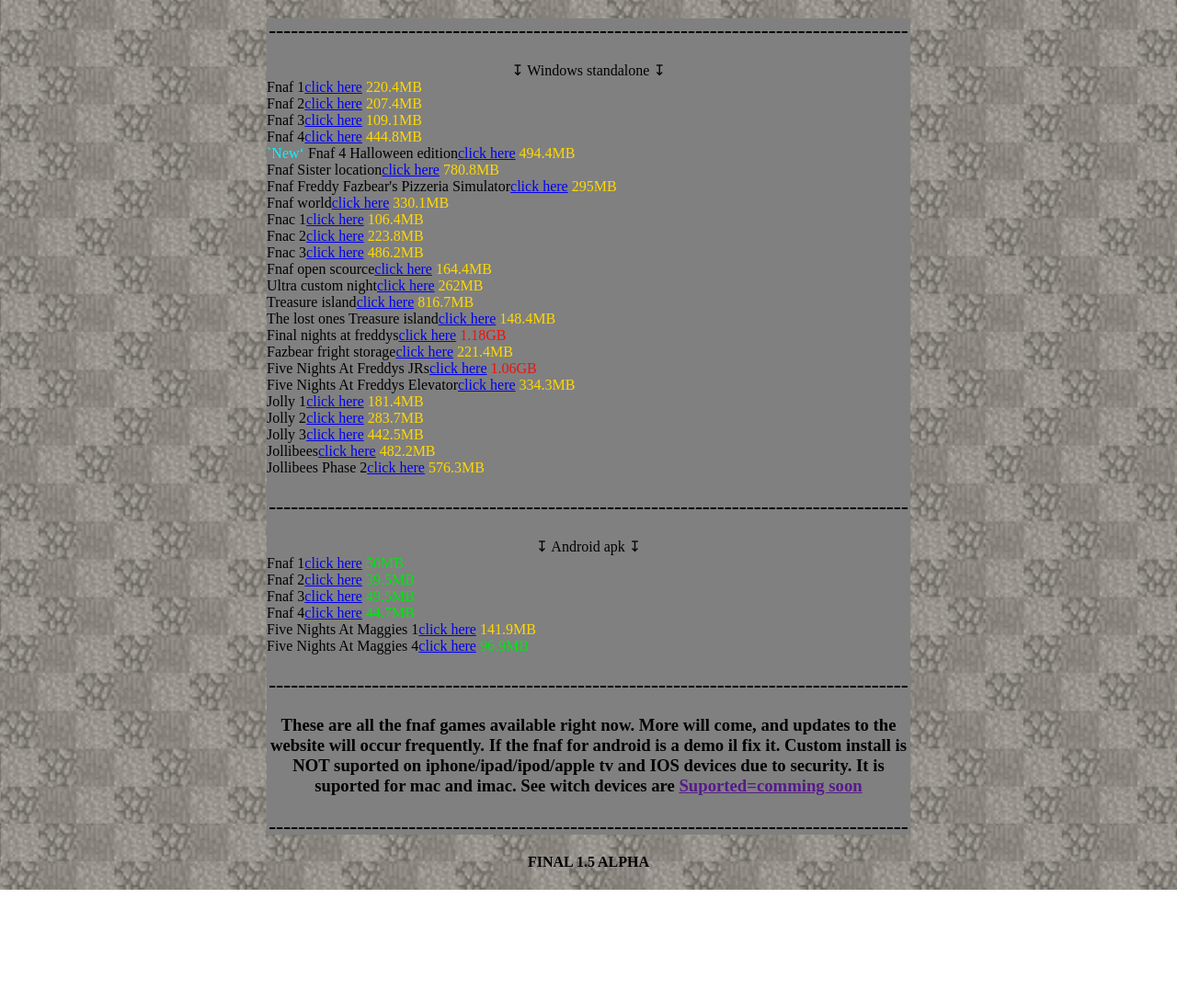
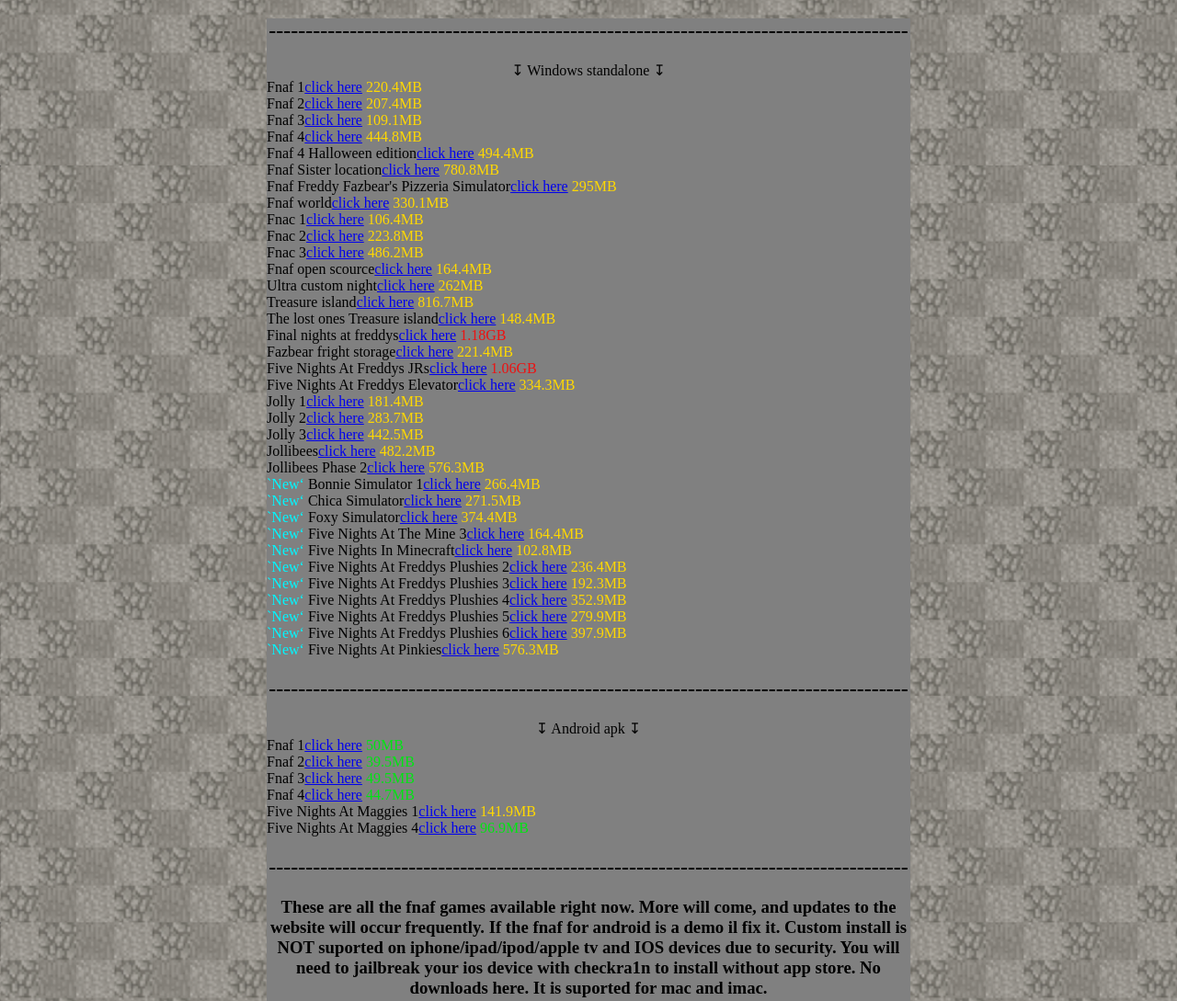
Before and after one commit to WEB-SNIFFER-123/FRG, a plain HTML site: page index.html in a window 1280 px wide. Shown: the top 1089 px of the page at 92% size. Before the commit the page ends 968 px from the top, so only its background shows below. Drawn offline with Linux system fonts and the light colour scheme.

Commit message:
Update index.html

```diff
--- a/index.html
+++ b/index.html
@@ -20,7 +20,7 @@
 
     <style>
         .Border_socket1 {
-            height: 888px;
+            height: 1103px;
             width: 700px;
             background: #808080;
             text-align: center;
@@ -89,7 +89,7 @@
                 <h7>Fnaf 4<a href="https://drive.google.com/file/d/1lf4D7grhVJPcxBCTd-YaYnpsHUyiMdq-/view?usp=sharing">click here</a></h7> <h10>444.8MB</h10>
             </div>
             <div align="left">
-                <h12>`New‘</h12> <h7>Fnaf 4 Halloween edition<a href="https://drive.google.com/file/d/1LOtYof7TDHN9inANzH7ivqYRuhFObvok/view?usp=sharing">click here</a></h7> <h10>494.4MB</h10>
+                <h7>Fnaf 4 Halloween edition<a href="https://drive.google.com/file/d/1LOtYof7TDHN9inANzH7ivqYRuhFObvok/view?usp=sharing">click here</a></h7> <h10>494.4MB</h10>
             </div>
             <div align="left">
                 <h7>Fnaf Sister location<a href="https://drive.google.com/file/d/1mDMGV1eQhOiv5yoNWiN8Of6yMrK8Vpgp/view?usp=sharing">click here</a></h7> <h10>780.8MB</h10>
@@ -148,6 +148,39 @@
             <div align="left">
                 <h7>Jollibees Phase 2<a href="https://drive.google.com/file/d/1R2fOP1ECVzoTxZS4JhgsazUiGiZyUSzK/view?usp=sharing">click here</a></h7> <h10>576.3MB</h10>
             </div>
+            <div align="left">
+                <h12>`New‘</h12> <h7>Bonnie Simulator 1<a href="https://drive.google.com/file/d/1n1LX5UqN5ENUd7hd02ygxvBPFy2-AWX8/view?usp=sharing">click here</a></h7> <h10>266.4MB</h10>
+            </div>
+            <div align="left">
+                <h12>`New‘</h12> <h7>Chica Simulator<a href="https://drive.google.com/file/d/1hPQgkzAsZQFJJpKwU5o0dx_kSGESctvp/view?usp=sharing">click here</a></h7> <h10>271.5MB</h10>
+            </div>
+            <div align="left">
+                <h12>`New‘</h12> <h7>Foxy Simulator<a href="https://drive.google.com/file/d/1t638Z5hujjXe4KmxSbg0B02dLhKv4tYP/view?usp=sharing">click here</a></h7> <h10>374.4MB</h10>
+            </div>
+            <div align="left">
+                <h12>`New‘</h12> <h7>Five Nights At The Mine 3<a href="https://drive.google.com/file/d/1kJQPq7M8amS7GCz5Gg08j4k02tIH05Eb/view?usp=sharing">click here</a></h7> <h10>164.4MB</h10>
+            </div>
+            <div align="left">
+                <h12>`New‘</h12> <h7>Five Nights In Minecraft<a href="https://drive.google.com/file/d/19sG_364epUYn6Di0u_H1MhJq2nWdtviC/view?usp=sharing">click here</a></h7> <h10>102.8MB</h10>
+            </div>
+            <div align="left">
+                <h12>`New‘</h12> <h7>Five Nights At Freddys Plushies 2<a href="https://drive.google.com/file/d/1Tt4QpkSLYh6gnSJ8iBOmM9w8MPx_0pYW/view?usp=sharing">click here</a></h7> <h10>236.4MB</h10>
+            </div>
+                <div align="left">
+                    <h12>`New‘</h12> <h7>Five Nights At Freddys Plushies 3<a href="https://drive.google.com/file/d/1b7JXA-Nfn1sQRClIRgRGcWeGtBd7u7ri/view?usp=sharing">click here</a></h7> <h10>192.3MB</h10>
+                </div>
+                <div align="left">
+                    <h12>`New‘</h12> <h7>Five Nights At Freddys Plushies 4<a href="https://drive.google.com/file/d/1fJDslqsaAz7QB-Roei1AdVe1NnVCZtoz/view?usp=sharing">click here</a></h7> <h10>352.9MB</h10>
+                </div>
+                <div align="left">
+                    <h12>`New‘</h12> <h7>Five Nights At Freddys Plushies 5<a href="https://drive.google.com/file/d/1CnGSwSs5m2uUg28nvme3-K3mbq76hRL_/view?usp=sharing">click here</a></h7> <h10>279.9MB</h10>
+                </div>
+                <div align="left">
+                    <h12>`New‘</h12> <h7>Five Nights At Freddys Plushies 6<a href="https://drive.google.com/file/d/1SHVCU0iFSq4NzRF-kfJJ-wuJxicjU4TW/view?usp=sharing">click here</a></h7> <h10>397.9MB</h10>
+                </div>
+                <div align="left">
+                    <h12>`New‘</h12> <h7>Five Nights At Pinkies<a href="https://drive.google.com/file/d/1ZgqbI7Y0wdCqcuLX6bclhGDkWySNMFFg/view?usp=sharing">click here</a></h7> <h10>576.3MB</h10>
+                </div>
             <h2>---------------------------------------------------------------------------------------</h2>
             <h8>↧ Android apk ↧</h8>
             <div align="left">
@@ -176,7 +209,8 @@
                 More will come, and updates to the website will occur frequently.
                 If the fnaf for android is a demo il fix it.
                 Custom install is NOT suported on iphone/ipad/ipod/apple tv and IOS devices due to security.
-                It is suported for mac and imac. See witch devices are <a href="">Suported=comming soon</a>
+                You will need to jailbreak your ios device with checkra1n to install without app store. No
+                downloads here. It is suported for mac and imac.
             </h3>
             <h2>---------------------------------------------------------------------------------------</h2>
         </div>
```
